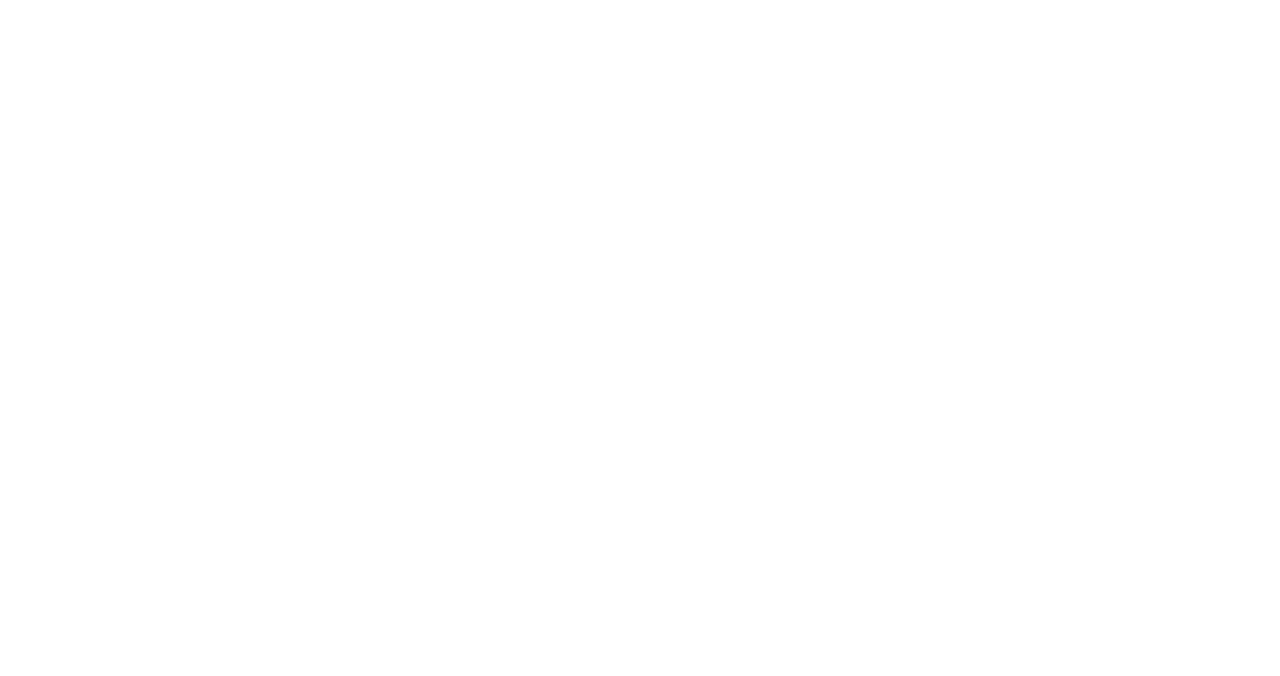
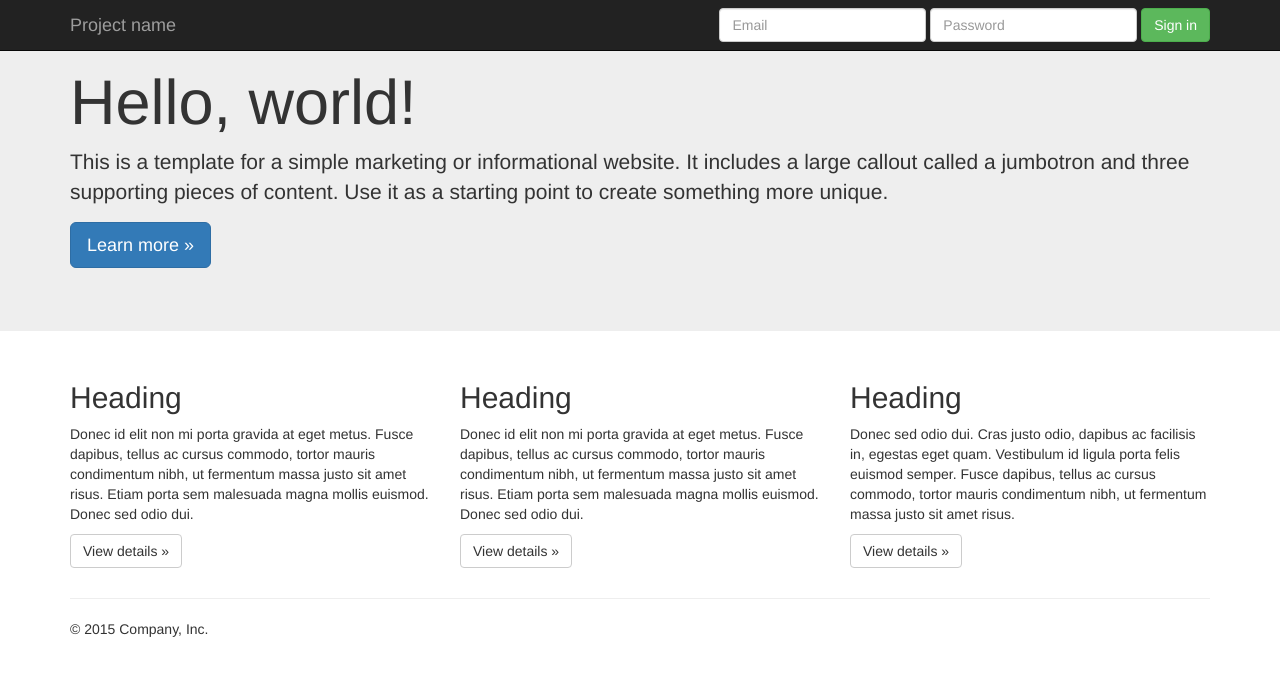
Before and after one commit to ruairig/IceHouseMain, a PHP site: page / in a window 1280 px wide. Before the commit the part shown is empty. Shown: the top 676 px of the page. Run offline with PHP 8.4, Linux system fonts and the light colour scheme; some libraries are stand-ins or nearby versions.

Commit message:
index page

```diff
--- a/index.php
+++ b/index.php
@@ -1,12 +1,108 @@
-<?php
 
-/**
- * Created by PhpStorm.
- * User: Ruairi Grey
- * Date: 07/06/2016
- * Time: 12:18
- */
-class index
-{
+<!DOCTYPE html>
+<html lang="en">
+<head>
+    <meta charset="utf-8">
+    <meta http-equiv="X-UA-Compatible" content="IE=edge">
+    <meta name="viewport" content="width=device-width, initial-scale=1">
+    <!-- The above 3 meta tags *must* come first in the head; any other head content must come *after* these tags -->
+    <meta name="description" content="">
+    <meta name="author" content="">
+    <link rel="icon" href="../../favicon.ico">
 
-}
+    <title>Jumbotron Template for Bootstrap</title>
+
+    <!-- Bootstrap core CSS -->
+    <link href="../../dist/css/bootstrap.min.css" rel="stylesheet">
+
+    <!-- IE10 viewport hack for Surface/desktop Windows 8 bug -->
+    <link href="../../assets/css/ie10-viewport-bug-workaround.css" rel="stylesheet">
+
+    <!-- Custom styles for this template -->
+    <link href="jumbotron.css" rel="stylesheet">
+
+    <!-- Just for debugging purposes. Don't actually copy these 2 lines! -->
+    <!--[if lt IE 9]><script src="../../assets/js/ie8-responsive-file-warning.js"></script><![endif]-->
+    <script src="../../assets/js/ie-emulation-modes-warning.js"></script>
+
+    <!-- HTML5 shim and Respond.js for IE8 support of HTML5 elements and media queries -->
+    <!--[if lt IE 9]>
+    <script src="https://oss.maxcdn.com/html5shiv/3.7.2/html5shiv.min.js"></script>
+    <script src="https://oss.maxcdn.com/respond/1.4.2/respond.min.js"></script>
+    <![endif]-->
+</head>
+
+<body>
+
+<nav class="navbar navbar-inverse navbar-fixed-top">
+    <div class="container">
+        <div class="navbar-header">
+            <button type="button" class="navbar-toggle collapsed" data-toggle="collapse" data-target="#navbar" aria-expanded="false" aria-controls="navbar">
+                <span class="sr-only">Toggle navigation</span>
+                <span class="icon-bar"></span>
+                <span class="icon-bar"></span>
+                <span class="icon-bar"></span>
+            </button>
+            <a class="navbar-brand" href="#">Project name</a>
+        </div>
+        <div id="navbar" class="navbar-collapse collapse">
+            <form class="navbar-form navbar-right">
+                <div class="form-group">
+                    <input type="text" placeholder="Email" class="form-control">
+                </div>
+                <div class="form-group">
+                    <input type="password" placeholder="Password" class="form-control">
+                </div>
+                <button type="submit" class="btn btn-success">Sign in</button>
+            </form>
+        </div><!--/.navbar-collapse -->
+    </div>
+</nav>
+
+<!-- Main jumbotron for a primary marketing message or call to action -->
+<div class="jumbotron">
+    <div class="container">
+        <h1>Hello, world!</h1>
+        <p>This is a template for a simple marketing or informational website. It includes a large callout called a jumbotron and three supporting pieces of content. Use it as a starting point to create something more unique.</p>
+        <p><a class="btn btn-primary btn-lg" href="#" role="button">Learn more &raquo;</a></p>
+    </div>
+</div>
+
+<div class="container">
+    <!-- Example row of columns -->
+    <div class="row">
+        <div class="col-md-4">
+            <h2>Heading</h2>
+            <p>Donec id elit non mi porta gravida at eget metus. Fusce dapibus, tellus ac cursus commodo, tortor mauris condimentum nibh, ut fermentum massa justo sit amet risus. Etiam porta sem malesuada magna mollis euismod. Donec sed odio dui. </p>
+            <p><a class="btn btn-default" href="#" role="button">View details &raquo;</a></p>
+        </div>
+        <div class="col-md-4">
+            <h2>Heading</h2>
+            <p>Donec id elit non mi porta gravida at eget metus. Fusce dapibus, tellus ac cursus commodo, tortor mauris condimentum nibh, ut fermentum massa justo sit amet risus. Etiam porta sem malesuada magna mollis euismod. Donec sed odio dui. </p>
+            <p><a class="btn btn-default" href="#" role="button">View details &raquo;</a></p>
+        </div>
+        <div class="col-md-4">
+            <h2>Heading</h2>
+            <p>Donec sed odio dui. Cras justo odio, dapibus ac facilisis in, egestas eget quam. Vestibulum id ligula porta felis euismod semper. Fusce dapibus, tellus ac cursus commodo, tortor mauris condimentum nibh, ut fermentum massa justo sit amet risus.</p>
+            <p><a class="btn btn-default" href="#" role="button">View details &raquo;</a></p>
+        </div>
+    </div>
+
+    <hr>
+
+    <footer>
+        <p>&copy; 2015 Company, Inc.</p>
+    </footer>
+</div> <!-- /container -->
+
+
+<!-- Bootstrap core JavaScript
+================================================== -->
+<!-- Placed at the end of the document so the pages load faster -->
+<script src="https://ajax.googleapis.com/ajax/libs/jquery/1.11.3/jquery.min.js"></script>
+<script>window.jQuery || document.write('<script src="../../assets/js/vendor/jquery.min.js"><\/script>')</script>
+<script src="../../dist/js/bootstrap.min.js"></script>
+<!-- IE10 viewport hack for Surface/desktop Windows 8 bug -->
+<script src="../../assets/js/ie10-viewport-bug-workaround.js"></script>
+</body>
+</html>
```
